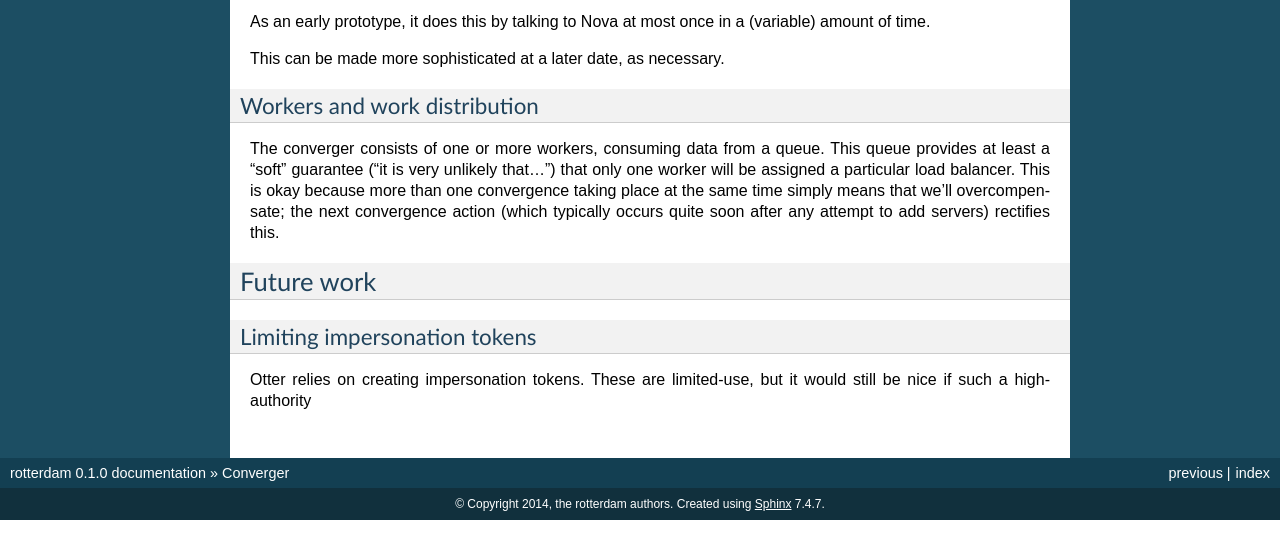
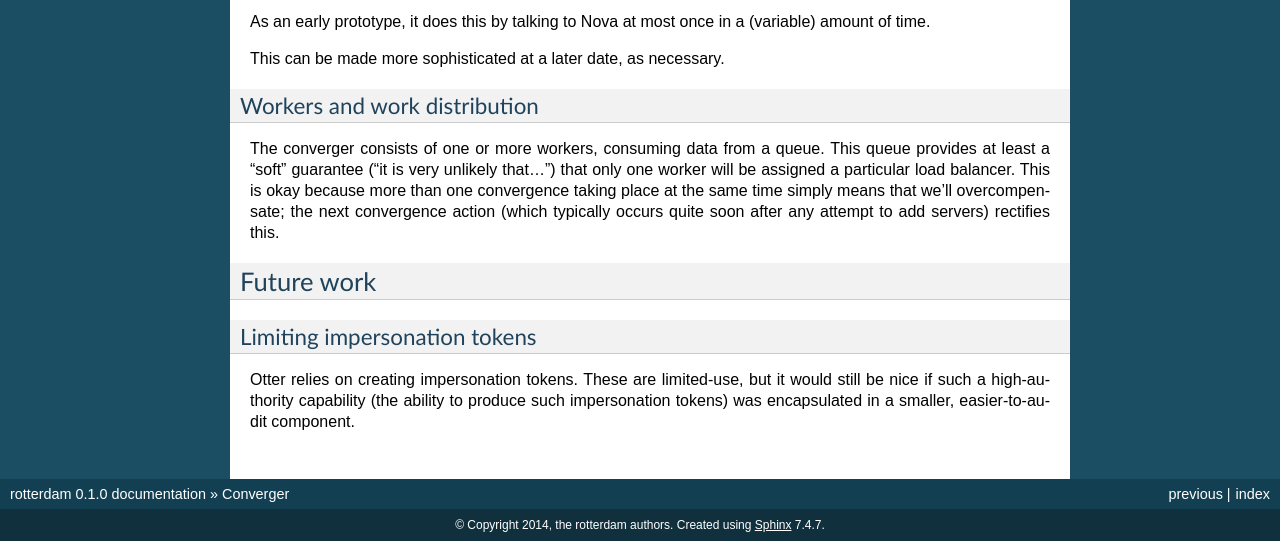
Before and after one commit to lvh/rotterdam, a Sphinx documentation site: the page built from docs/converger/index.rst, in a window 1280 px wide and 900 px high, scrolled down 1096 px, cut to the strip 359-900 px from the top of the window. Built offline with Sphinx 7.4.7, drawn with Linux system fonts in a browser that asks for light colours; before the commit the page ends 1975 px from its top, so only the background shows below that.

Commit message:
Finish a thought

```diff
--- a/docs/converger/index.rst
+++ b/docs/converger/index.rst
@@ -96,4 +96,6 @@ Limiting impersonation tokens
 -----------------------------
 
 Otter relies on creating impersonation tokens. These are limited-use,
-but it would still be nice if such a high-authority
+but it would still be nice if such a high-authority capability (the
+ability to produce such impersonation tokens) was encapsulated in a
+smaller, easier-to-audit component.
```
